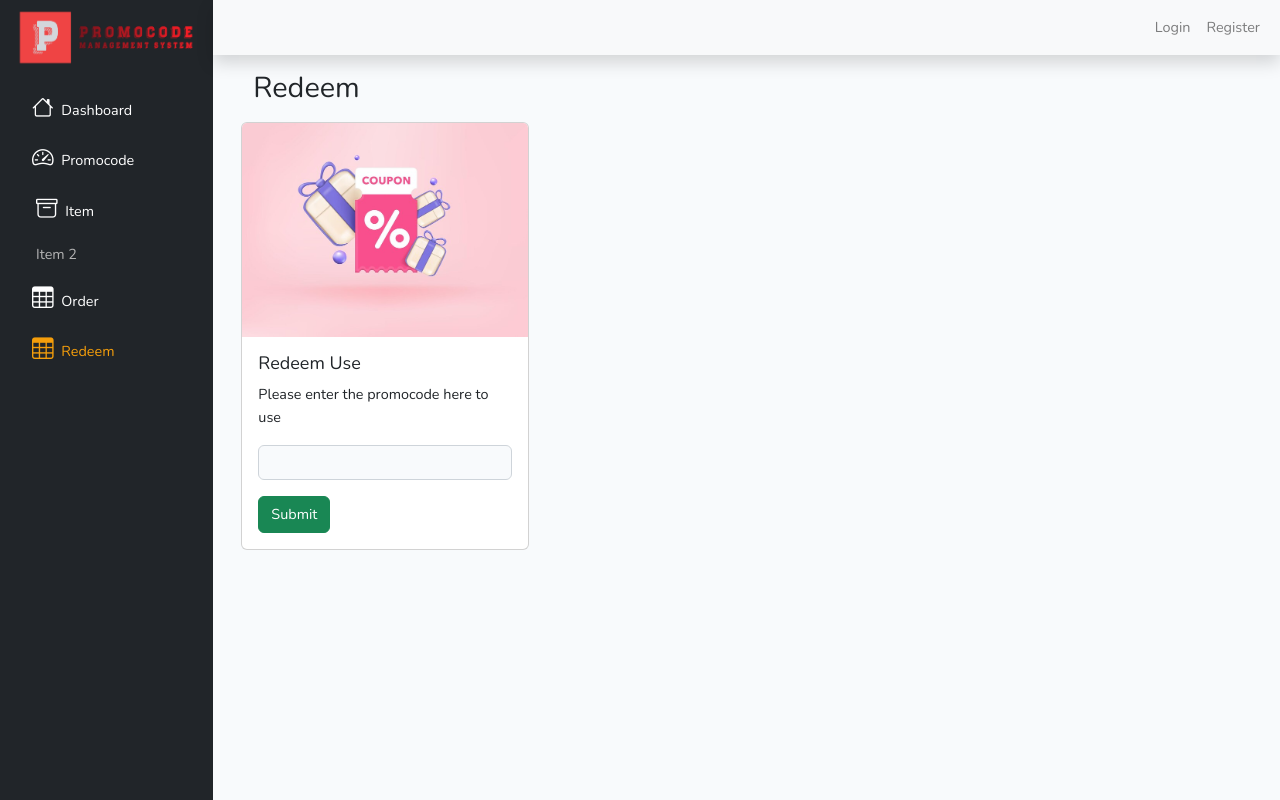
After one commit to yhyh08/Promocode-Mgmt, a Laravel app: page /redeem in a window 1280 px wide. The commit adds this page. Run offline with Laravel 10, Linux system fonts and the light colour scheme; style sheets or scripts are compiled from the project's sources.

Commit message:
sidebar redeem

```diff
--- a/app/Http/Controllers/Auth/LoginController.php
+++ b/app/Http/Controllers/Auth/LoginController.php
@@ -70,9 +70,7 @@ class LoginController extends Controller
             }
 
         } catch (Exception $e) {
-            // return redirect('auth/google');
-            // return redirect('welcome');
-            dd($e);
+            return redirect('auth/google');
         }
     }
 }
--- /dev/null
+++ b/app/Http/Controllers/RedeemController.php
@@ -0,0 +1,13 @@
+<?php
+
+namespace App\Http\Controllers;
+
+use Illuminate\Http\Request;
+
+class RedeemController extends Controller
+{
+    public function index()
+    {
+        return view('redeem');
+    }
+}
--- a/app/Providers/AuthServiceProvider.php
+++ b/app/Providers/AuthServiceProvider.php
@@ -15,6 +15,7 @@ class AuthServiceProvider extends ServiceProvider
     protected $policies = [
         //
     ];
+    protected $namespace = 'App\Http\Controllers\Auth';
 
     /**
      * Register any authentication / authorization services.
--- a/composer.json
+++ b/composer.json
@@ -27,7 +27,10 @@
             "App\\": "app/",
             "Database\\Factories\\": "database/factories/",
             "Database\\Seeders\\": "database/seeders/"
-        }
+        },
+        "files": [
+            "app/Helpers/route.php"
+        ]
     },
     "autoload-dev": {
         "psr-4": {
--- a/package.json
+++ b/package.json
@@ -16,6 +16,8 @@
         "vue": "^3.2.37"
     },
     "dependencies": {
+        "bootstrap-icons": "^1.11.3",
+        "bootstrap-icons-font": "^2.0.7",
         "vue-loader": "^17.4.0"
     }
 }
--- a/public/css/custom.css
+++ b/public/css/custom.css
@@ -1,3 +1,7 @@
+body {
+    overflow-x: hidden;
+}
+
 .auth{
     height: 100vh;
 }
@@ -22,6 +26,32 @@
     background-color: #e6e6e6 !important;
 }
 
+/* Sidebar */
+.sidebar-logo{
+    width: 180px;
+}
+
+@media screen and (max-width: 576px) {
+    .sidebar-logo{
+        width: 80px;
+    }
+}
 .nav-name{
     color: white !important;
 }
+.nav-link.active{
+    color: #F59E0B !important;
+    background-color: transparent !important;
+}
+.nav-name:hover{
+    color: #ff6666 !important;
+}
+
+.nav-drop{
+    color: #b3b3b3 !important;
+}
+/* End Sidebar */
+
+.nav-top{
+    margin-bottom: .15rem;
+}
--- a/resources/views/layouts/app.blade.php
+++ b/resources/views/layouts/app.blade.php
@@ -10,6 +10,7 @@
 
     <title>{{ config('app.name') }}</title>
     <link rel="stylesheet" href="https://cdn.jsdelivr.net/npm/bootstrap@4.6.2/dist/css/bootstrap.min.css" integrity="sha384-xOolHFLEh07PJGoPkLv1IbcEPTNtaed2xpHsD9ESMhqIYd0nLMwNLD69Npy4HI+N" crossorigin="anonymous">
+    <link rel="stylesheet" href="https://cdn.jsdelivr.net/npm/bootstrap-icons@1.11.3/font/bootstrap-icons.min.css">
     <link href="{{ asset('css/custom.css')}}" rel="stylesheet">
 
     <!-- Fonts -->
@@ -26,14 +27,9 @@
             <div class="row flex-nowrap">
                 @includeIf('layouts.sidebar')
 
-                <div class="col py-3">
-                <nav class="navbar navbar-expand-lg navbar-light bg-light">
+                <div class="col pl-0 pr-0">
+                    <nav class="navbar navbar-expand-lg navbar-light bg-light shadow bg-body-tertiary nav-top">
                         <div class="container-fluid">
-                        <button type="button" id="sidebarCollapse" class="btn btn-info">
-                            <i class="fas fa-align-left"></i>
-                            <span>Toggle Sidebar</span>
-                        </button>
-
                             <ul class="navbar-nav ms-auto">
                                 <!-- Authentication Links -->
                                 @guest
@@ -70,6 +66,7 @@
                             </ul>
                         </div>
                     </nav>
+
                     @yield('content')
                 </div>
             </div>
--- a/resources/views/layouts/sidebar.blade.php
+++ b/resources/views/layouts/sidebar.blade.php
@@ -1,42 +1,50 @@
 <div class="col-auto col-md-3 col-xl-2 px-sm-2 px-0 bg-dark">
-    <div class="d-flex flex-column align-items-center align-items-sm-start px-3 pt-2 text-white min-vh-100">
-        <img src="{{ asset('img/logo.png') }}" width="180px" class="img-fluid" alt="">
-
+    <div class="d-flex flex-column align-items-center align-items-sm-start px-2 pt-2 text-white min-vh-100">
+        <a href="#" class="mb-3">
+            <img src="{{ asset('img/logo.png') }}" class="img-fluid sidebar-logo" alt="">
+        </a>
         <ul class="nav nav-pills flex-column mb-sm-auto mb-0 align-items-center align-items-sm-start" id="menu">
             <li class="nav-item">
-                <a href="#" class="nav-link align-middle px-0 nav-name">
-                    <i class="fs-4 bi-house"></i> <span class="ms-1 d-none d-sm-inline">Home</span>
+                <a href="{{ route('home') }}" class="nav-link align-middle nav-name {{ request()->is('home') ? 'active' : '' }}">
+                    <i class="fs-4 bi-house"></i> <span class="ms-1 d-none d-sm-inline">Dashboard</span>
                 </a>
             </li>
             <li>
-                <a href="#submenu1" data-bs-toggle="collapse" class="nav-link px-0 align-middle">
-                    <i class="fs-4 bi-speedometer2"></i> <span class="ms-1 d-none d-sm-inline nav-name">Dashboard</span> </a>
+                <a href="#submenu1" data-bs-toggle="collapse" class="nav-link align-middle nav-name">
+                    <i class="fs-4 bi-speedometer2"></i> <span class="ms-1 d-none d-sm-inline nav-name">Promocode</span> </a>
                 <ul class="collapse show nav flex-column ms-1" id="submenu1" data-bs-parent="#menu">
                     <li class="w-100">
-                        <a href="#" class="nav-link px-0 nav-name"> <span class="d-none d-sm-inline nav-name">Item</span> 1 </a>
+                        <a href="{{ route('home') }}" class="nav-link align-middle nav-name {{ request()->is('home') ? 'active' : '' }}">
+                    <i class="fs-4 bi-archive"></i> <span class="ms-1 d-none d-sm-inline">Item</span>
+                </a>
                     </li>
                     <li>
-                        <a href="#" class="nav-link px-0 nav-name"> <span class="d-none d-sm-inline nav-name">Item</span> 2 </a>
+                        <a href="#" class="nav-link nav-drop"> <span class="d-none d-sm-inline nav-drop">Item</span> 2 </a>
                     </li>
                 </ul>
             </li>
-            <li>
-                <a href="#" class="nav-link px-0 align-middle">
-                    <i class="fs-4 bi-table"></i> <span class="ms-1 d-none d-sm-inline nav-name">Orders</span></a>
+            <li class="nav-item">
+                <a href="{{ route('home') }}" class="nav-link align-middle nav-name {{ request()->is('home') ? 'active' : '' }}">
+                    <i class="fs-4 bi-table"></i> <span class="ms-1 d-none d-sm-inline">Order</span>
+                </a>
             </li>
-
-            <li>
-                <a href="#submenu3" data-bs-toggle="collapse" class="nav-link px-0 align-middle">
+            <li class="nav-item">
+                <a href="{{ route('redeem') }}" class="nav-link align-middle nav-name {{ request()->is('redeem') ? 'active' : '' }}">
+                    <i class="fs-4 bi-table"></i> <span class="ms-1 d-none d-sm-inline">Redeem</span>
+                </a>
+            </li>
+            {{-- <li>
+                <a href="#submenu3" data-bs-toggle="collapse" class="nav-link align-middle nav-name">
                     <i class="fs-4 bi-grid"></i> <span class="ms-1 d-none d-sm-inline nav-name">Products</span> </a>
                     <ul class="collapse nav flex-column ms-1" id="submenu3" data-bs-parent="#menu">
                     <li class="w-100">
-                        <a href="#" class="nav-link px-0"> <span class="d-none d-sm-inline">Product</span> 1</a>
+                        <a href="#" class="nav-link nav-drop"> <span class="d-none d-sm-inline nav-drop">Product</span> 1</a>
                     </li>
                     <li>
-                        <a href="#" class="nav-link px-0"> <span class="d-none d-sm-inline">Product</span> 2</a>
+                        <a href="#" class="nav-link nav-drop"> <span class="d-none d-sm-inline nav-drop">Product</span> 2</a>
                     </li>
                 </ul>
-            </li>
+            </li> --}}
         </ul>
     </div>
 </div>
--- /dev/null
+++ b/resources/views/redeem.blade.php
@@ -0,0 +1,24 @@
+@extends('layouts.app')
+
+@section('content')
+
+<div class="container">
+    <div class="row m-3">
+        <h2 class="pb-2">Redeem</h2>
+        <div class="card pl-0 pr-0" style="width: 18rem;">
+            <img src="{{ asset('img/gift-voucher.png') }}" class="card-img-top" alt="">
+            <div class="card-body">
+                <h5 class="card-title">Redeem Use</h5>
+                <p class="card-text">Please enter the promocode here to use</p>
+                <form>
+                    <div class="form-group">
+                        <input type="email" class="form-control" id="exampleInputEmail1" aria-describedby="emailHelp">
+                    </div>
+                    <button type="submit" class="btn btn-success">Submit</button>
+                </form>
+            </div>
+        </div>
+    </div>
+</div>
+
+@endsection
--- a/routes/web.php
+++ b/routes/web.php
@@ -21,17 +21,12 @@ Route::get('/authLayout', function () {
     return view('auth/authLayout');
 });
 
-Route::get('google',function(){
-    return view('googleAuth');
-});
-
 // Route::get('auth/google', 'Auth\LoginController@redirectToGoogle');
 Route::get('auth/google', [App\Http\Controllers\Auth\LoginController::class, 'redirectToGoogle'])->name('auth.google');
 Route::get('/auth/google/callback', [App\Http\Controllers\Auth\LoginController::class, 'handleGoogleCallback']);
 // Route::get('auth/google/callback', 'Auth\LoginController@handleGoogleCallback');
 
-
-
 Auth::routes();
 
 Route::get('/home', [App\Http\Controllers\HomeController::class, 'index'])->name('home');
+Route::get('/redeem', [App\Http\Controllers\RedeemController::class, 'index'])->name('redeem');
```
Also changed, not shown: resources/views/googleAuth.blade.php (deleted, +0 -11 lines), resources/views/home.blade.php (+39 -11 lines), app/Helpers/route.php (added), package-lock.json, public/img/gift-voucher.png (added), 2 other files. Lines whose indentation alone changed are shown as unchanged.
